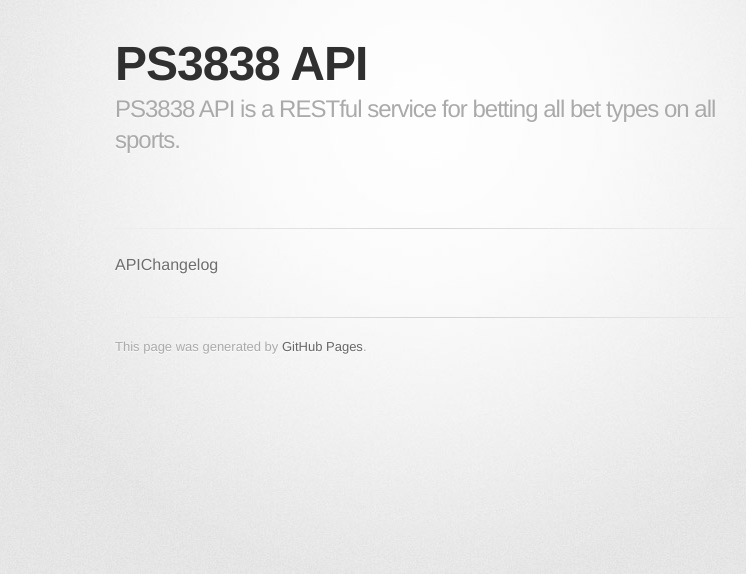
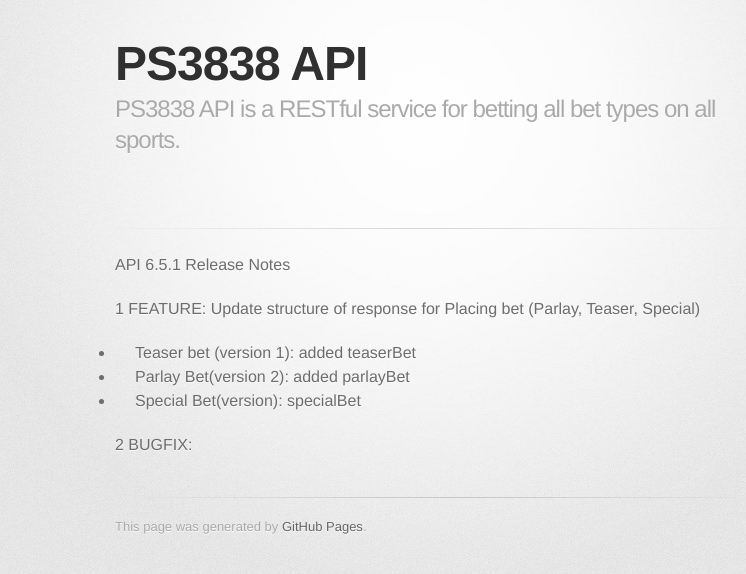
Before and after one commit to ps3838api/ps3838api.github.io, a Jekyll site: the page built from ChangesLog.md, in a window 1280 px wide. Shown: the top 574 px of the page, without its empty margins (215-961 px from the left). Built offline with Jekyll 4.4.1, drawn with Linux system fonts in a browser that asks for light colours; some web fonts are replaced; our own code applies the rules of GitHub Pages for plain Markdown files.

Commit message:
Change logs for release 6.5.1

```diff
--- a/ChangesLog.md
+++ b/ChangesLog.md
@@ -1 +1,9 @@
-APIChangelog
+API 6.5.1 Release Notes
+
+1	FEATURE:
+Update structure of response for Placing bet (Parlay, Teaser, Special)
+  + Teaser bet (version 1): added teaserBet
+  + Parlay Bet(version 2): added parlayBet
+  + Special Bet(version): specialBet
+
+2 BUGFIX:
```
